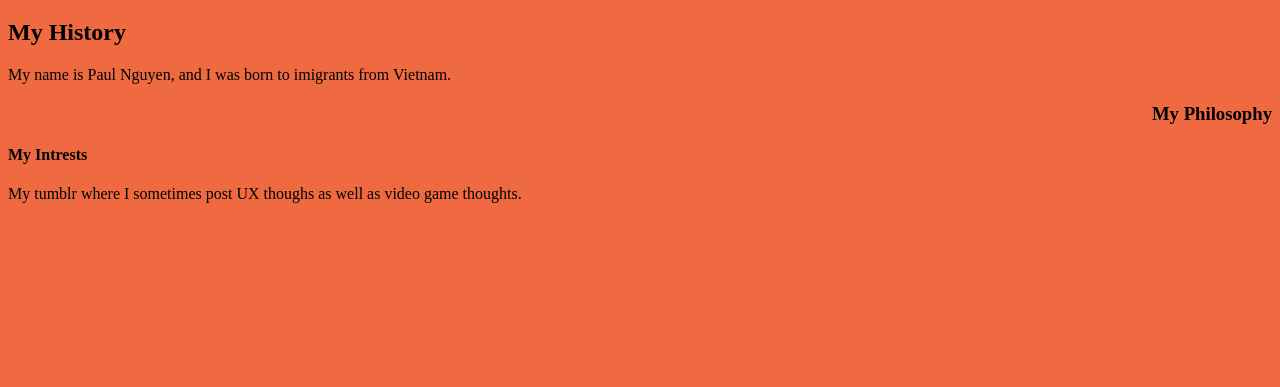
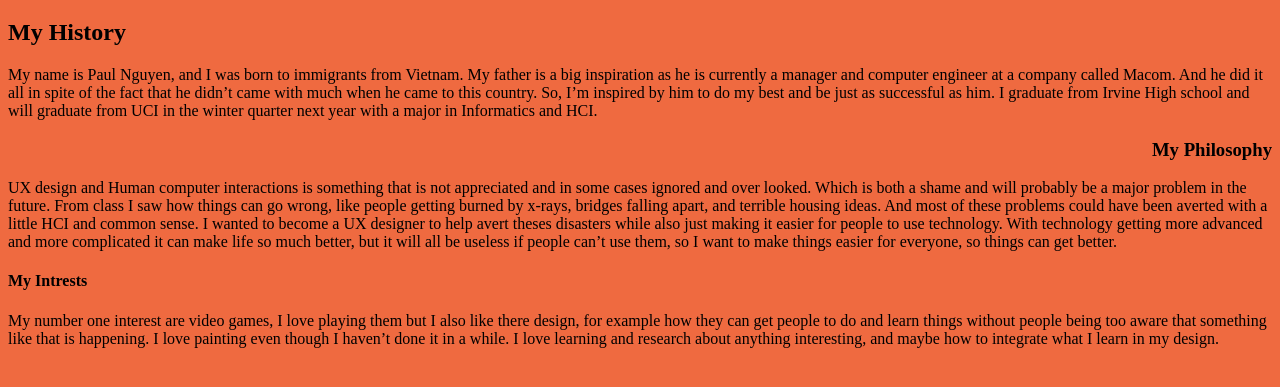
Before and after one commit to paulmn42/paulmn.github.io, a plain HTML site: page about.html in a window 1280 px wide. Shown: the part 61-448 px from the top of the page. Drawn offline with Linux system fonts and the light colour scheme.

Commit message:
Added MoRe

```diff
--- a/about.html
+++ b/about.html
@@ -8,12 +8,29 @@
 <body>
 	<h1>About me</h1>
 	<h2>My History</h2>
-	<p>My name is Paul Nguyen, and I was born to imigrants from Vietnam.
+	<p id="Historyp">My name is Paul Nguyen, and I was born to immigrants from Vietnam.
+	My father is a big inspiration as he is currently a manager and computer engineer at a company called Macom.
+	And he did it all in spite of the fact that he didn’t came with much when he came to this country.
+	So, I’m inspired by him to do my best and be just as successful as him.
+	I graduate from Irvine High school and will graduate from UCI in the winter quarter next year with a major in Informatics and HCI.
 	</p>
 
 	<h3>My Philosophy</h3>
+	<p id="Philosophy">
+	UX design and Human computer interactions is something that is not appreciated and in some cases ignored and over looked.
+	Which is both a shame and will probably be a major problem in the future.
+	From class I saw how things can go wrong, like people getting burned by x-rays, bridges falling apart, and terrible housing ideas.
+	And most of these problems could have been averted with a little HCI and common sense.
+	I wanted to become a UX designer to help avert theses disasters while also just making it easier for people to use technology.
+	With technology getting more advanced and more complicated it can make life so much better, but it will all be useless if people can’t use them, so I want to make things easier for everyone, so things can get better.
+	</p>
+
 	<h4>My Intrests</h4>
-	<p>My tumblr where I sometimes post UX thoughs as well as video game thoughts.</p>
+	<p id="intrests">
+	My number one interest are video games, I love playing them but I also like there design, for example how they can get people to do and learn things without people being too aware that something like that is happening.
+	I love painting even though I haven’t done it in a while.
+	I love learning and research about anything interesting, and maybe how to integrate what I learn in my design.
+	</p>
 
 </body>
 
```
Also changed, not shown: projects.html (+3 -3 lines).
